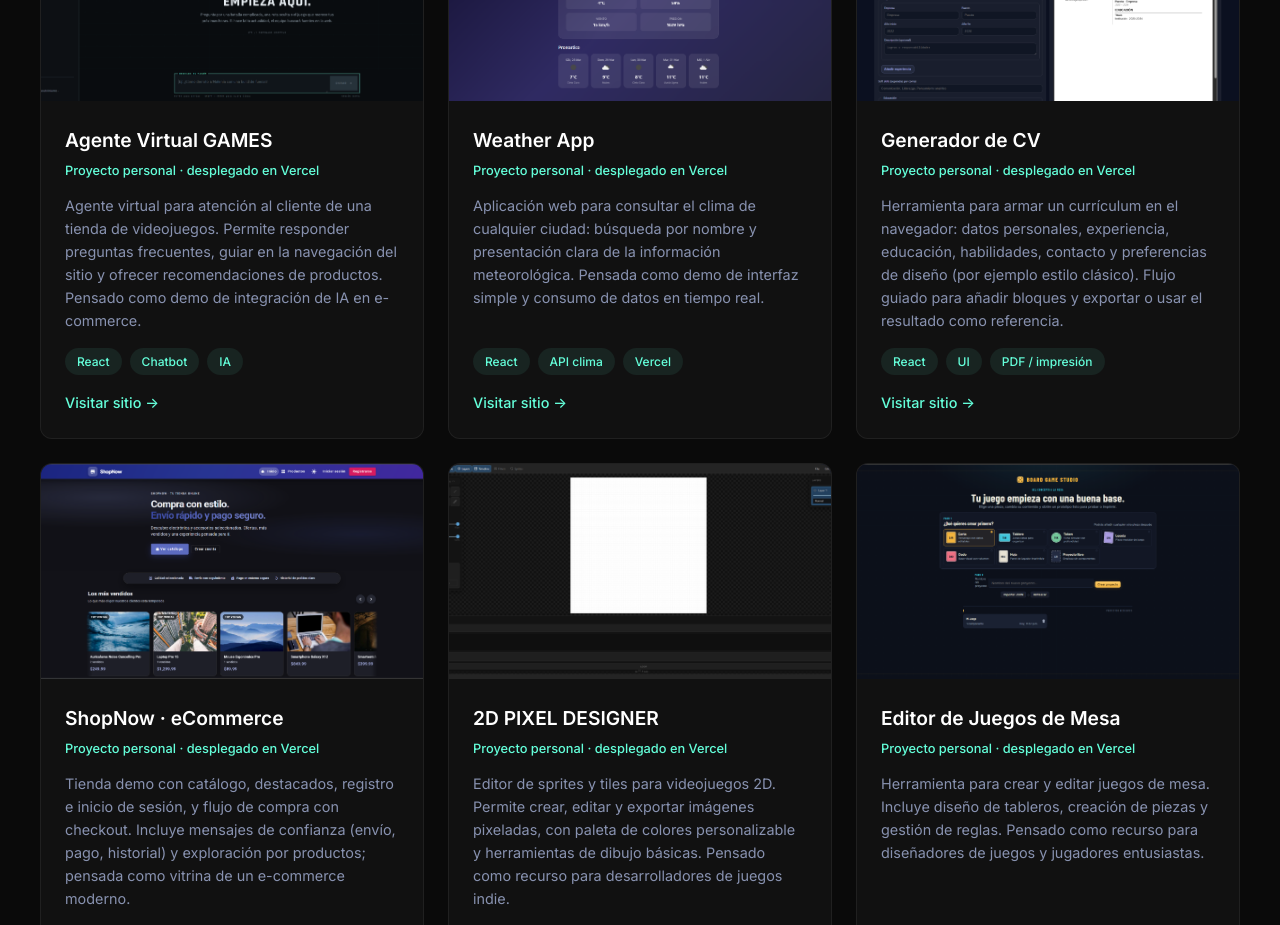
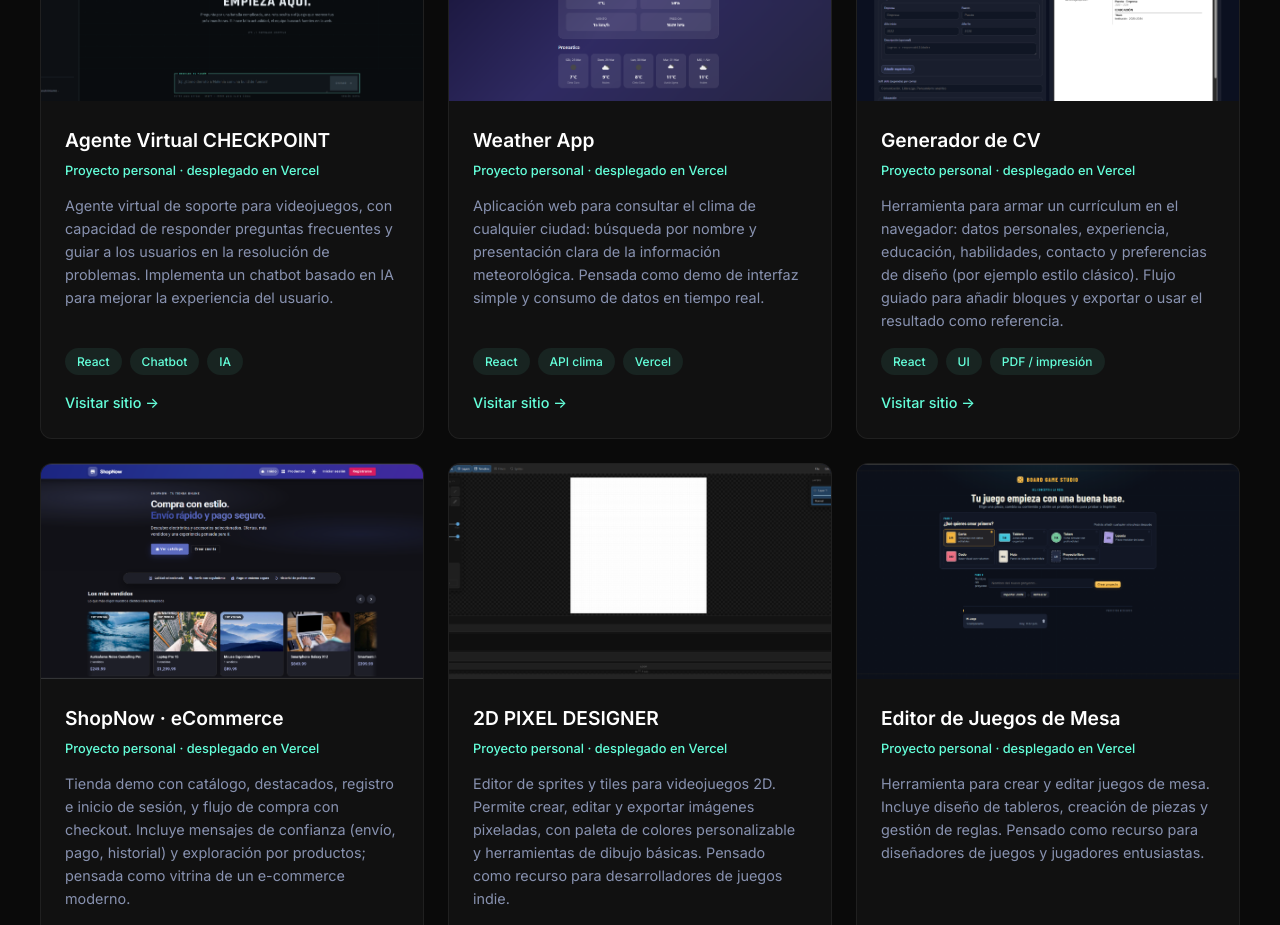
Before and after one commit to mahr-dev/portfolio, a React (Create React App) app: page / in a window 1280 px wide. Shown: the part 3380-4305 px from the top of the page. Built offline with nearby package versions, Linux system fonts and the light colour scheme; no server answers.

Commit message:
Update SiteProjects.jsx

```diff
--- a/src/components/SiteProjects/SiteProjects.jsx
+++ b/src/components/SiteProjects/SiteProjects.jsx
@@ -4,10 +4,10 @@
 
 const portfolioProjects = [
   {
-    title: 'Agente Virtual GAMES',
+    title: 'Agente Virtual CHECKPOINT',
     meta: 'Proyecto personal · desplegado en Vercel',
     description:
-      'Agente virtual para atención al cliente de una tienda de videojuegos. Permite responder preguntas frecuentes, guiar en la navegación del sitio y ofrecer recomendaciones de productos. Pensado como demo de integración de IA en e-commerce.',
+      'Agente virtual de soporte para videojuegos, con capacidad de responder preguntas frecuentes y guiar a los usuarios en la resolución de problemas. Implementa un chatbot basado en IA para mejorar la experiencia del usuario.',
     tags: ['React', 'Chatbot', 'IA'],
     url: 'https://agent-ox5z.vercel.app/',
     image: `${base}/projects/game-agent.png`,
```
